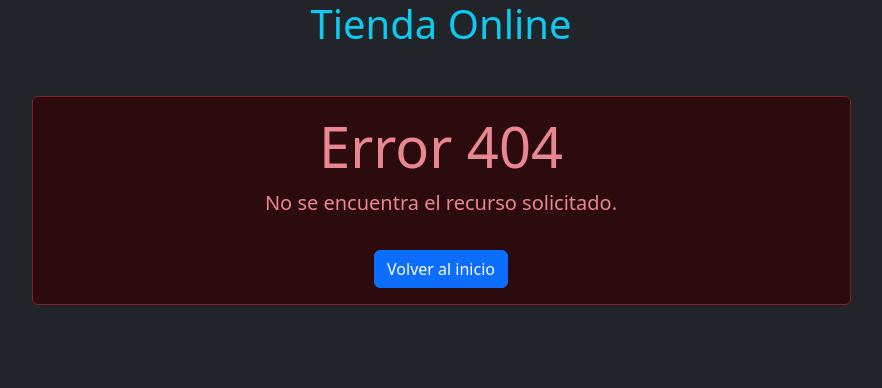
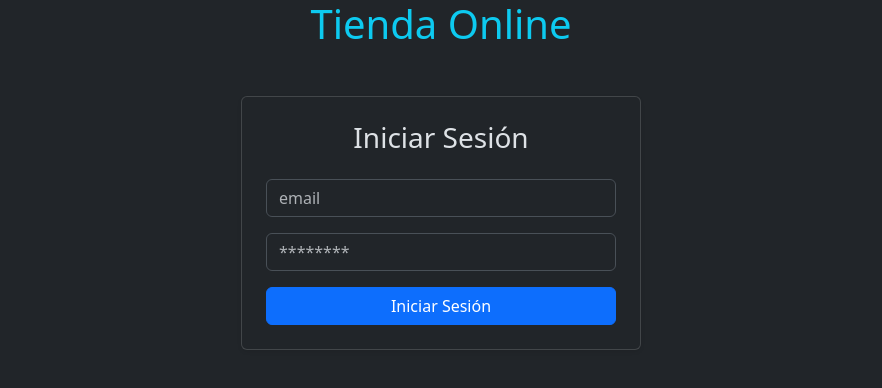
Before and after one commit to Otto-Menza/Tienda-Online-Angular, an Angular app: page /login in a window 1280 px wide. Before the commit this address had no page. Shown: the top 388 px of the page, without its empty margins (199-1081 px from the left). Built offline with nearby package versions, Linux system fonts and the light colour scheme.

Commit message:
Create Login component, with a template

```diff
--- a/src/app/app.routes.ts
+++ b/src/app/app.routes.ts
@@ -2,12 +2,14 @@ import { Routes } from '@angular/router';
 import { ListadoProductos } from './listado-productos/listado-productos';
 import { Formulario } from './formulario/formulario';
 import { Error404 } from './error/error';
+import { Login } from './login/login';
 
 export const routes: Routes = [
     {path:'', component: ListadoProductos},
     {path:'listado', component: ListadoProductos},
     {path:'agregar', component: Formulario},
     {path: 'editar/:llave', component: Formulario},
+    {path: 'login', component: Login},
     //Ruta comodin:
     {path: '**', component: Error404}
 ];
--- /dev/null
+++ b/src/app/login/login.html
@@ -0,0 +1,17 @@
+<div class="container d-flex justify-content-center aling-items-center my-5">
+    <div class="card p-4 shadow-sm" style="width: 25rem;">
+        <h3 class="text-center mb-4">Iniciar Sesión</h3>
+        <form #f="ngForm" (ngSubmit)="f.form.valid && login(f)">
+            <!-- Campo de Email -->
+             <div class="mb-3">
+                <input type="email" class="form-control" id="email" name="email" placeholder="email" ngModel required />
+             </div>
+             <!-- Campo de contraseña -->
+              <div class="mb-3">
+                <input type="password" class="form-control" id="password" name="password" placeholder="********" ngModel required />
+              </div>
+              <!-- Boton -->
+               <button class="btn btn-primary w-100" type="submit">Iniciar Sesión</button>
+        </form>
+    </div>
+</div>
--- /dev/null
+++ b/src/app/login/login.ts
@@ -0,0 +1,15 @@
+import { Component } from '@angular/core';
+import { FormsModule, NgForm } from '@angular/forms';
+
+@Component({
+  selector: 'app-login',
+  imports: [FormsModule],
+  templateUrl: './login.html',
+  styleUrl: './login.css'
+})
+export class Login {
+  login(form: NgForm){
+    const email = form.value.email;
+    const password = form.value.password;
+  }
+}
```
Also changed, not shown: src/app/login/login.css (added).
